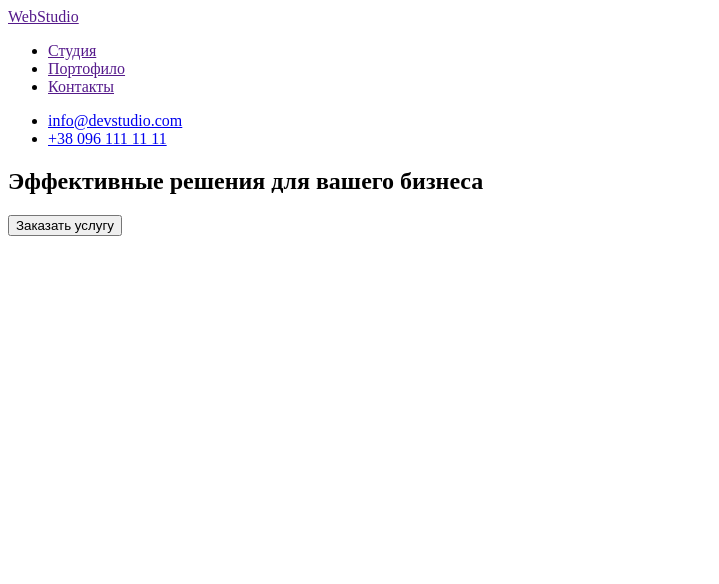
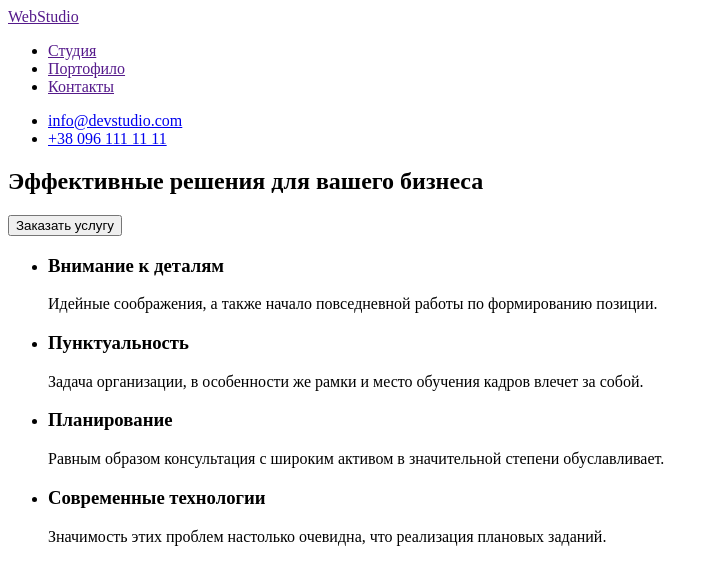
Before and after one commit to AlecseiT/goit-markup-hw-01, a plain HTML site: page index.html in a window 1280 px wide. Shown: the whole page, without its empty margins (0-719 px from the left). Drawn offline with Linux system fonts and the light colour scheme.

Commit message:
Добавляет секцию Особенности

```diff
--- a/index.html
+++ b/index.html
@@ -28,7 +28,34 @@
         <h1>Эффективные решения для вашего бизнеса</h1>
         <button type="button">Заказать услугу</button>
       </section>
+      <!--Peculiarities section  -->
+      <section>
+        <h2 hidden>Особенности</h2>
+        <ul>
+          <li>
+            <h3>Внимание к деталям</h3>
+            <p>Идейные соображения, а также начало повседневной работы по формированию позиции.</p>
+          </li>
+          <li>
+            <h3>Пунктуальность</h3>
+            <p>
+              Задача организации, в особенности же рамки и место обучения кадров влечет за собой.
+            </p>
+          </li>
+          <li>
+            <h3>Планирование</h3>
+            <p>
+              Равным образом консультация с широким активом в значительной степени обуславливает.
+            </p>
+          </li>
+          <li>
+            <h3>Современные технологии</h3>
+            <p>Значимость этих проблем настолько очевидна, что реализация плановых заданий.</p>
+          </li>
+        </ul>
+      </section>
     </main>
+
     <footer></footer>
   </body>
 </html>
```
